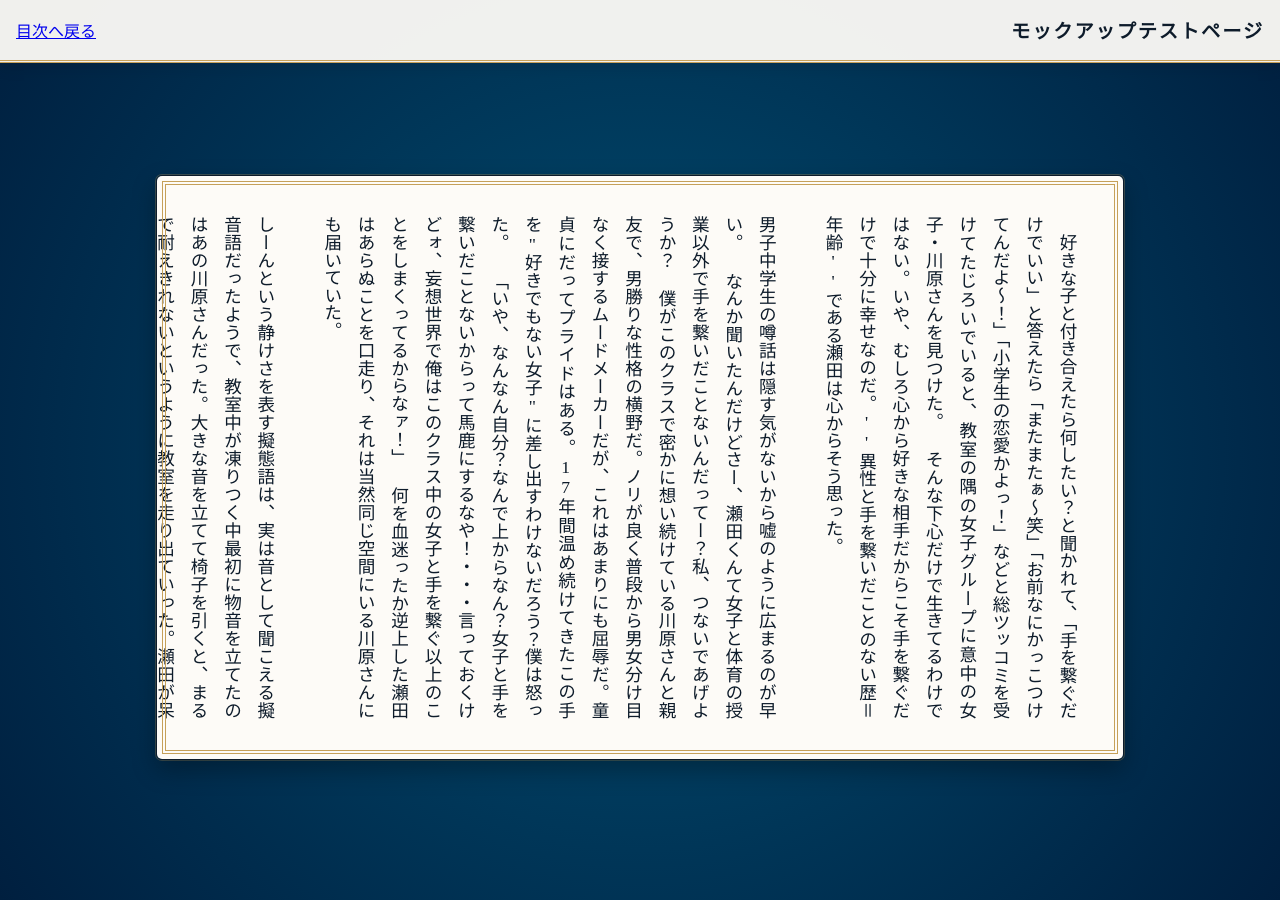
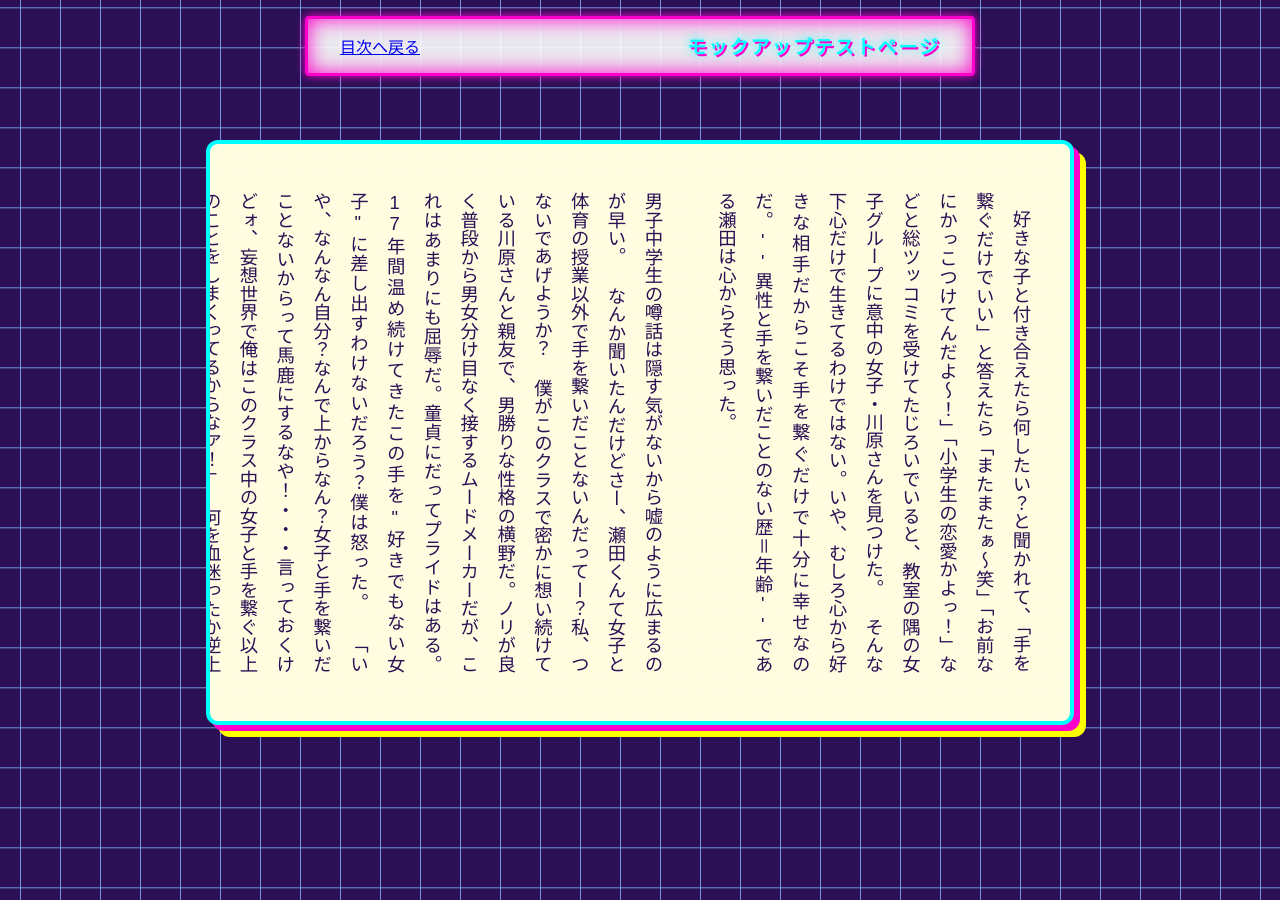
Before and after one commit to REMriaTV/HandtoHand, a Jekyll site: the page built from docs/manuscript/test-manuscript.md, in a window 1280 px wide and 900 px high. Built offline with Jekyll 4.4.1, drawn with Linux system fonts in a browser that asks for light colours; some of the changed text lies outside the part shown.

Commit message:
80年代シティポップを取り入れる

```diff
--- a/docs/assets/css/story.css
+++ b/docs/assets/css/story.css
@@ -1,18 +1,20 @@
 /* =========================================
-   変数定義（夜汽車・アンティーク風）
+   変数定義（80's シティポップ風）
    ========================================= */
 :root {
-    /* 色パレット：夜汽車アレンジ */
-    --bg-dark: #001f3f;        /* 非常に深い紺 */
-    --bg-light: #004e72;       /* 少し明るい紺（グラデーション中心用） */
+    /* 色パレット：ネオン＆パステル */
+    --bg-main: #2b1055;      /* 深いナイトパープル */
+    --bg-grid: #7597de;      /* グリッド線の色（エレクトリックブルー） */
 
-    --paper-bg: #fdfbf7;       /* カード：より明るく白に近いクリーム色（清潔感） */
-    --text-color: #0d1b2a;     /* 文字：ほぼ黒に近いミッドナイトブルー */
+    --card-bg: #fffce0;      /* 明るいクリームイエロー */
+    --text-color: #2b1055;   /* 文字色（背景と同じ深い紫） */
 
-    --accent-gold: #c5a059;    /* アクセント：アンティークゴールド */
-    --border-color: #0d1b2a;
+    /* アクセントカラー */
+    --neon-pink: #ff00cc;    /* ホットピンク */
+    --neon-blue: #00ffff;    /* シアンブルー */
+    --neon-yellow: #ffff00;  /* ネオンイエロー */
 
-    /* カードの高さ設定 */
+    /* カードの高さ設定（変更なし） */
     --card-height-pc: 65vh;
     --card-height-mobile: 66vh;
 }
@@ -27,62 +29,98 @@ html, body {
     min-height: 100vh;
     overflow-x: hidden;
 
-    background: radial-gradient(circle at center, var(--bg-light), var(--bg-dark));
-    background-attachment: fixed;
+    /* ★背景：レトロなグリッド模様に変更 */
+    background-color: var(--bg-main);
+    background-image:
+        linear-gradient(var(--bg-grid) 1px, transparent 1px),
+        linear-gradient(90deg, var(--bg-grid) 1px, transparent 1px);
+    background-size: 40px 40px; /* グリッドのサイズ */
+    background-position: center center;
 
     color: var(--text-color);
-    font-family: "Yu Mincho", "YuMincho", "Hiragino Mincho ProN", "HiraMinProN-W3", "Noto Serif JP", serif;
+    /* 本文は読みやすい明朝体を維持しつつ、少しポップなゴシックも予備に追加 */
+    font-family: "Yu Mincho", "YuMincho", "Hiragino Mincho ProN", "HiraMinProN-W3", "Noto Serif JP", "游ゴシック体", YuGothic, "Yu Gothic", sans-serif;
 }
 
-/* ヘッダー */
+/* =========================================
+   ヘッダー（ネオンサイン風）
+   ========================================= */
 .story-header {
-    background: rgba(253, 251, 247, 0.95);
-    padding: 1rem;
-    border-bottom: 3px double var(--accent-gold);
     position: sticky;
-    top: 0;
+    top: 1rem;
     z-index: 100;
+
+    width: 90%;
+    max-width: 600px;
+    margin: 0 auto;
+
+    /* カセットテープのラベルのようなデザイン */
+    background: rgba(255, 255, 255, 0.9); /* 少し透ける白 */
+    padding: 0.8rem 2rem;
+
+    /* 枠線をネオン風に */
+    border: 3px solid var(--neon-pink);
+    border-radius: 4px;
+
     display: flex;
     justify-content: space-between;
     align-items: center;
-    box-shadow: 0 4px 15px rgba(0,0,0,0.1);
+
+    /* 発光するような影 */
+    box-shadow:
+        0 0 10px var(--neon-pink),
+        0 0 20px var(--neon-pink) inset;
 }
 
 .story-title {
     font-weight: bold;
     letter-spacing: 0.1em;
     font-size: 1.2rem;
+    /* タイトル文字をネオン風に光らせる */
+    color: var(--neon-blue);
+    text-shadow:
+        2px 2px 0 var(--neon-pink),
+        0 0 10px var(--neon-blue);
+
+    /* タイトルだけ少しポップなゴシック体で強調しても面白いかも */
+    font-family: "游ゴシック体", YuGothic, "Yu Gothic", sans-serif;
 }
 
 .story-meta {
-    font-size: 0.8rem;
-    color: var(--accent-gold);
+    font-size: 0.9rem;
     font-weight: bold;
+    /* メタ情報もポップに */
+    background: var(--neon-yellow);
+    color: var(--bg-main);
+    padding: 0.3rem 1rem;
+    border-radius: 20px;
+    transform: rotate(-5deg); /* 少し傾けて遊び心を */
+    box-shadow: 3px 3px 0 var(--neon-pink);
 }
 
 /* =========================================
-   メインエリア設定
+   メインエリア設定（基本レイアウトは維持）
    ========================================= */
 .story-main {
     box-sizing: border-box;
-    padding: 7rem 1rem;
+    padding: 5rem 1rem;
     width: 100%;
-    max-width: 1000px;
+    max-width: 900px;
     margin: 0 auto;
 
     display: flex;
     flex-direction: column;
-    gap: 25rem;
+    gap: 20rem;
 }
 
 /* =========================================
-   カード兼テキストブロック
+   カード兼テキストブロック（ポップな装飾）
    ========================================= */
 .story-main p {
     margin: 0;
     display: block;
-    background-color: var(--paper-bg);
-    padding: 2.5rem;
+    background-color: var(--card-bg);
+    padding: 3rem 2rem;
     box-sizing: border-box;
     width: 100%;
 
@@ -96,41 +134,78 @@ html, body {
     overflow-x: auto;
     overflow-y: hidden;
 
-    line-height: 1.9;
-    font-size: 1.1rem;
+    line-height: 2.0;
+    font-size: 1.15rem;
     text-align: justify;
 
     white-space: normal;
     line-break: strict;
 
-    border: 1px solid var(--border-color);
-    outline: 4px double var(--accent-gold);
-    outline-offset: -10px;
+    /* ★変更：ポップな枠と影 */
+    border: 4px solid var(--neon-blue);
+    border-radius: 12px; /* 少し丸く */
 
-    border-radius: 6px;
-
-    box-shadow: 0 10px 25px rgba(0, 0, 0, 0.3),
-                0 0 0 1px rgba(197, 160, 89, 0.3);
+    /* 色をずらした影で版ズレ感を表現 */
+    box-shadow:
+        6px 6px 0 var(--neon-pink),
+        12px 12px 0 var(--neon-yellow);
 
     position: relative;
+
+    /* カードの背景にうっすらパターンを入れる（オプション） */
+    background-image: radial-gradient(var(--neon-blue) 10%, transparent 10%);
+    background-size: 20px 20px;
+    background-blend-mode: soft-light;
+}
+
+/* 以前の四隅の装飾は削除しました */
+
+/* スクロールバーのデザインをネオンカラーに */
+.story-main p::-webkit-scrollbar {
+    height: 10px;
+    width: 10px;
+}
+.story-main p::-webkit-scrollbar-track {
+    background: var(--card-bg);
+    border: 2px solid var(--neon-blue);
+}
+.story-main p::-webkit-scrollbar-thumb {
+    background: var(--neon-pink);
+    border-radius: 0;
+    box-shadow: 2px 2px 0 var(--neon-yellow);
 }
 
 /* =========================================
    スマホ用調整
    ========================================= */
 @media (max-width: 640px) {
+    .story-header {
+        width: 95%;
+        padding: 0.6rem 1rem;
+    }
+    .story-title {
+        font-size: 1rem;
+    }
+
     .story-main {
-        padding: 6rem 0.5rem;
-        gap: 10rem;
+        padding: 4rem 0.5rem;
+        gap: 8rem;
     }
 
     .story-main p {
-        width: 85% !important;
+        width: 90% !important;
         margin: 0 auto;
         height: var(--card-height-mobile);
+
         font-size: 1rem;
         line-height: 1.8;
-        padding: 2rem;
-        box-shadow: 0 5px 15px rgba(0, 0, 0, 0.2);
+        padding: 2.5rem 1.5rem;
+
+        /* スマホでの影調整（少し小さく） */
+        box-shadow:
+            4px 4px 0 var(--neon-pink),
+            8px 8px 0 var(--neon-yellow);
+
+        background-size: 15px 15px; /* パターンも小さく */
     }
 }
```
